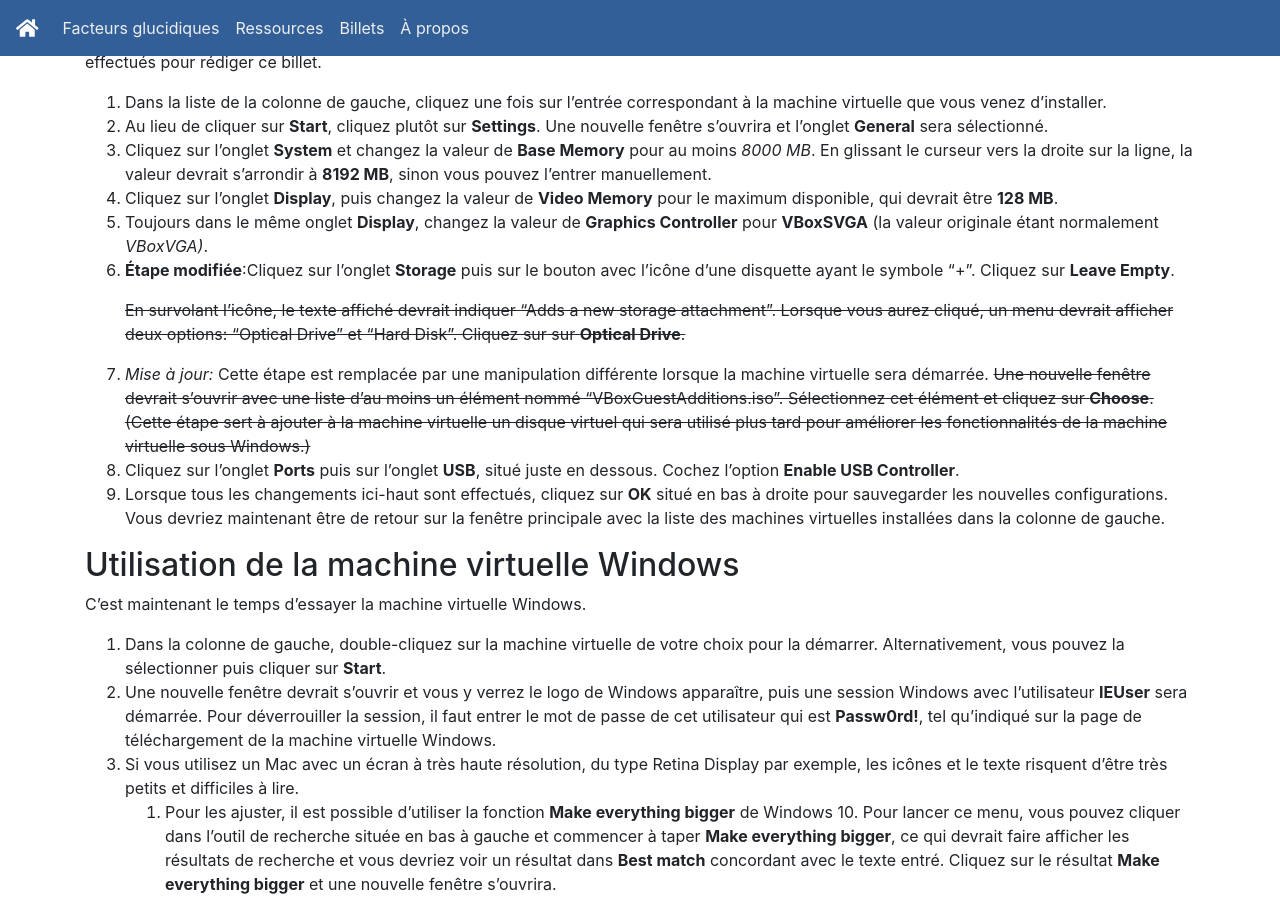
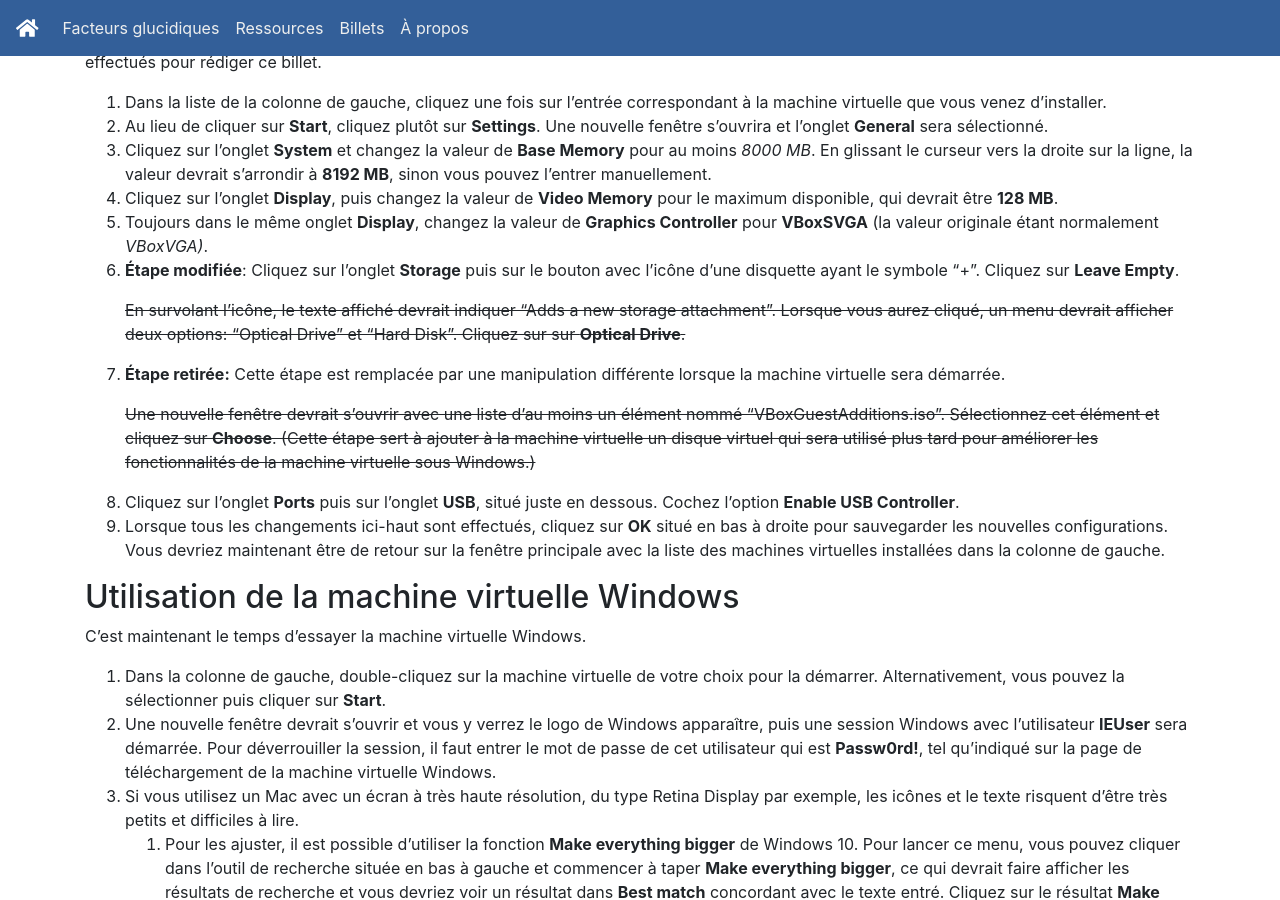
Before and after one commit to gcharest/gcharest.github.io, a Jekyll site: the page built from _posts/fr/2022-01-06-installer-virtualbox-macos.md, in a window 1280 px wide and 900 px high, scrolled down 1984 px. Built offline with Jekyll 4.4.1, drawn with Linux system fonts in a browser that asks for light colours; nearby versions of some CDN libraries.

Commit message:
Adjust style to highlight changes

```diff
--- a/_posts/fr/2022-01-06-installer-virtualbox-macos.md
+++ b/_posts/fr/2022-01-06-installer-virtualbox-macos.md
@@ -82,17 +82,19 @@ Avant d'utiliser la machine virtuelle Windows 10, les paramètres devraient êtr
 En glissant le curseur vers la droite sur la ligne, la valeur devrait s'arrondir à **8192 MB**, sinon vous pouvez l'entrer manuellement.
 1. Cliquez sur l'onglet **Display**, puis changez la valeur de **Video Memory** pour le maximum disponible, qui devrait être **128 MB**.
 1. Toujours dans le même onglet **Display**, changez la valeur de **Graphics Controller** pour **VBoxSVGA** (la valeur originale étant normalement *VBoxVGA)*.
-1. **Étape modifiée**:Cliquez sur l'onglet **Storage** puis sur le bouton avec l'icône d'une disquette ayant le symbole "+".
+1. **Étape modifiée**:
+Cliquez sur l'onglet **Storage** puis sur le bouton avec l'icône d'une disquette ayant le symbole "+".
 Cliquez sur **Leave Empty**.
 
    ~~En survolant l'icône, le texte affiché devrait indiquer "Adds a new storage attachment".
    Lorsque vous aurez cliqué, un menu devrait afficher deux options: "Optical Drive" et "Hard Disk".
    Cliquez sur sur **Optical Drive**.~~
-1. *Mise à jour:*
+1. **Étape retirée:**
 Cette étape est remplacée par une manipulation différente lorsque la machine virtuelle sera démarrée.
-~~Une nouvelle fenêtre devrait s'ouvrir avec une liste d'au moins un élément nommé "VBoxGuestAdditions.iso".
-Sélectionnez cet élément et cliquez sur **Choose**.
-(Cette étape sert à ajouter à la machine virtuelle un disque virtuel qui sera utilisé plus tard pour améliorer les fonctionnalités de la machine virtuelle sous Windows.)~~
+
+   ~~Une nouvelle fenêtre devrait s'ouvrir avec une liste d'au moins un élément nommé "VBoxGuestAdditions.iso".
+   Sélectionnez cet élément et cliquez sur **Choose**.
+   (Cette étape sert à ajouter à la machine virtuelle un disque virtuel qui sera utilisé plus tard pour améliorer les fonctionnalités de la machine virtuelle sous Windows.)~~
 1. Cliquez sur l'onglet **Ports** puis sur l'onglet **USB**, situé juste en dessous.
 Cochez l'option **Enable USB Controller**.
 1. Lorsque tous les changements ici-haut sont effectués, cliquez sur **OK** situé en bas à droite pour sauvegarder les nouvelles configurations.
@@ -132,7 +134,7 @@ Par exemple, si vous double-cliquez dans la partie supérieure de la fenêtre o
 1. Comme la machine virtuelle de Windows est en anglais, vous pourriez vouloir ajouter une langue de saisie ou même des interfaces tel que le français.
 Pour ajouter une langue, vous pouvez suivre ces instructions (en [anglais](https://support.microsoft.com/en-us/windows/install-a-language-for-windows-ccd853d3-9ecd-7da7-9ef0-72b4a055410a) ou en [français](https://support.microsoft.com/fr-fr/windows/installer-une-langue-pour-windows-ccd853d3-9ecd-7da7-9ef0-72b4a055410a)).
 1. Lorsque votre machine virtuelle sera bien configurée et que les performances seront acceptables, il sera temps d'installer les outils fournis par VirtualBox pour améliorer les fonctionnalités.
-   1. *Étape ajoutée:* Dans la partie supérieure gauche de votre Mac, vous devriez voir le logo de Apple, soit une pomme.
+   1. **Étape ajoutée:** Dans la partie supérieure gauche de votre Mac, vous devriez voir le logo de Apple, soit une pomme.
    À sa droite, vous devriez voir le nom de l'application **VirtualBox VM**.
    Plus loin sur la droite, cliquez sur Devices, puis sur **Insert Guest Additions CD image...**
    1. À partir de votre machine virtuelle Windows, ouvrez le **File Explorer** en cliquant sur l'icône ressemblant à un fichier beige en bas à gauche ou en faisant une recherche.
```
